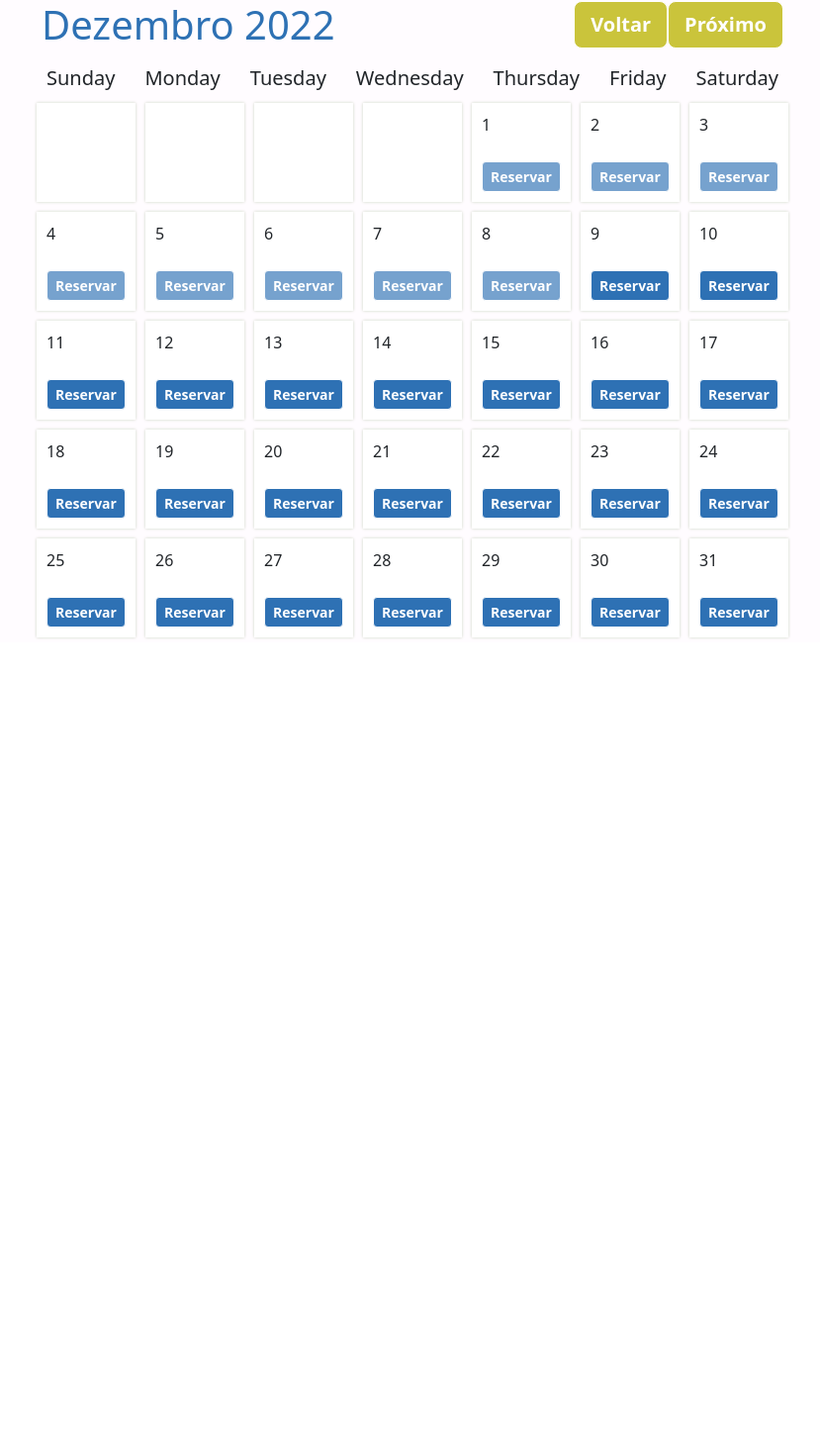
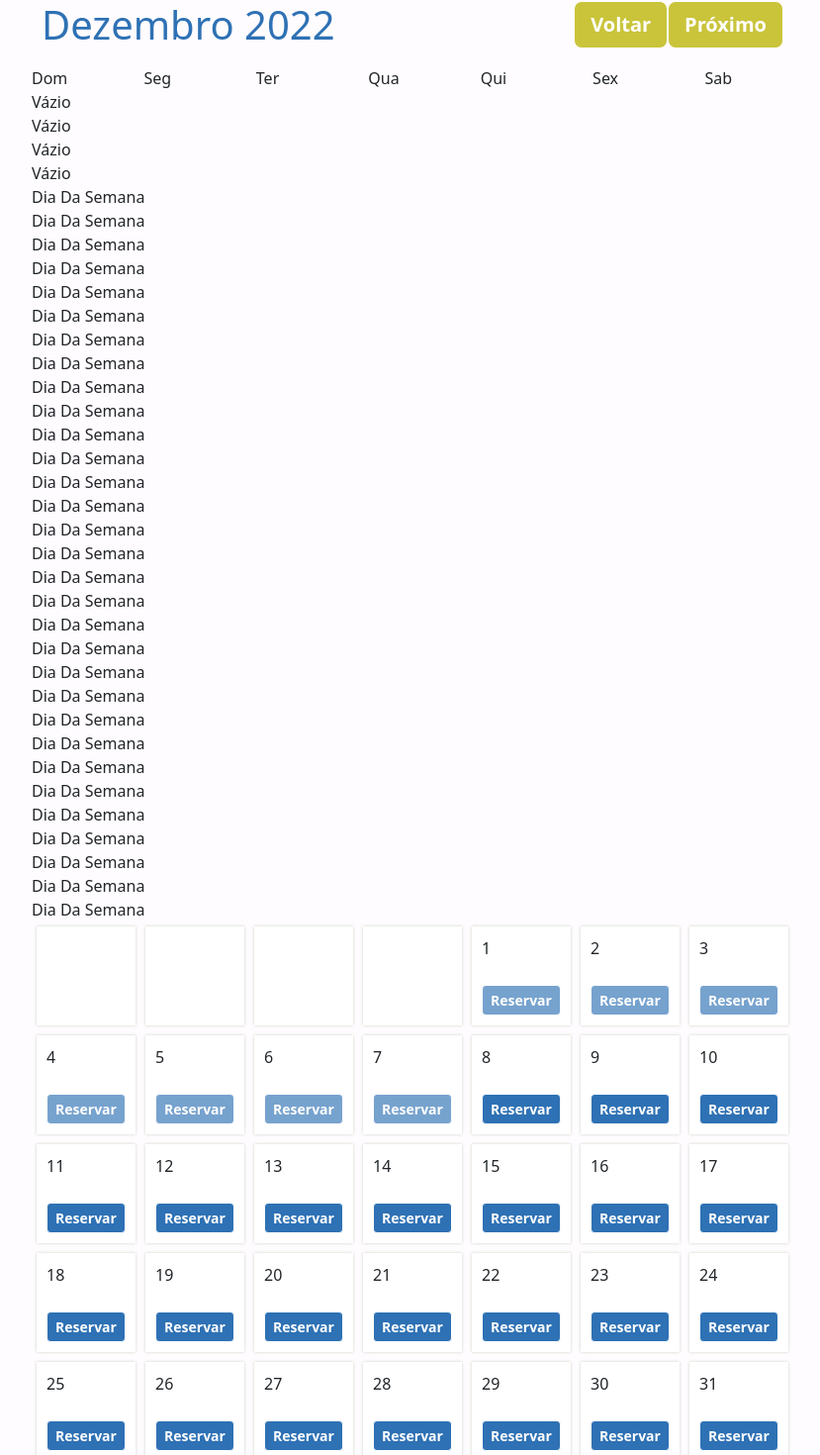
Before and after one commit to matheusrgg/calendario, an Angular app: page /calendario in a window 1280 px wide. Shown: the part 59-1529 px from the top of the page at 99% size, without its empty margins (223-1052 px from the left). Before the commit the page ends 800 px from the top, so only its background shows below. Built offline with nearby package versions, Linux system fonts and the light colour scheme.

Commit message:
calendario: tentativa manual de tranformar em tabela

```diff
--- a/src/app/pages/calendario/calendario.component.css
+++ b/src/app/pages/calendario/calendario.component.css
@@ -7,9 +7,7 @@ body {
 
 #header {
   padding: 10px;
-  /* color: #d36c6c; */
   font-size: 26px;
-  /* font-family: sans-serif; */
   display: flex;
   justify-content: space-between;
 }
@@ -29,7 +27,6 @@ body {
 #weekdays {
   width: 100%;
   display: flex;
-  /* color: #247BA0; */
   justify-content: space-around;
 }
 
--- a/src/app/pages/calendario/calendario.component.html
+++ b/src/app/pages/calendario/calendario.component.html
@@ -1,4 +1,5 @@
 <body>
+
   <div id="container">
     <div id="header">
       <h1>{{ dateDisplay | titlecase}}</h1>
@@ -8,25 +9,59 @@
       </div>
     </div>
 
-    <div id="weekdays">
-      <h5>Sunday</h5>
-      <h5>Monday</h5>
-      <h5>Tuesday</h5>
-      <h5>Wednesday</h5>
-      <h5>Thursday</h5>
-      <h5>Friday</h5>
-      <h5>Saturday</h5>
-    </div>
-    <div id="calendar">
-      <div *ngFor="let day of daysArr" class="day">
-        {{day.value === 'padding' ? '' : day.value}}
-        <button [disabled]="!day.dataVelha" *ngIf="day.value  != 'padding'" [routerLink]="['/calendario', day.date]"
-          (click)=" openModal()" id="reserva" class="btn btn-sm btn-secondary fw-bold border-white ">Reservar</button>
+
+
+      <div id="calendar-content" class="calendar-cells">
+
+        <div id="table-header">
+          <div class="row">
+            <div class="col">Dom</div>
+            <div class="col">Seg</div>
+            <div class="col">Ter</div>
+            <div class="col">Qua</div>
+            <div class="col">Qui</div>
+            <div class="col">Sex</div>
+            <div class="col">Sab</div>
+          </div>
+        </div>
+
+        <div id="calendar-table" class="animated fadeInRight" [innerHTML]="tableRow ">
+          <!-- <div [innerHTML]="tableRow "></div> -->
+          {{tableRow}}
+
+        </div>
+
       </div>
-    </div>
+
+
+    <div id="calendar" >
+        <div *ngFor="let day of daysArr" class="day" >
+
+          {{day.value === 'padding' ? '' : day.value}}
+          <button
+
+          [disabled]="day.value < getDay"
+          *ngIf="day.value  != 'padding'"
+          [routerLink]="['/calendario', day.date]"
+          (click)=" openModal()"
+             id="reserva"
+
+
+          class="btn btn-sm btn-secondary fw-bold border-white "
+          >Reservar</button>
+        </div>
+      </div>
   </div>
+
+
+
   <ng-container *ngIf="showModal">
     <app-modal-reservar-hora (mandarFecharModal)="onFecharModal($event)"></app-modal-reservar-hora>
   </ng-container>
+
+
+
+
+
   <script src="./script.js"></script>
 </body>
--- a/src/app/pages/calendario/calendario.component.ts
+++ b/src/app/pages/calendario/calendario.component.ts
@@ -1,4 +1,4 @@
-import { Component } from '@angular/core';
+import { Component, Renderer2 } from '@angular/core';
 import { ReservasService } from 'src/app/services/reservas.service';
 
 @Component({
@@ -17,9 +17,18 @@ export class CalendarioComponent {
 
   nav = 0
 
+  emptyArrSemanaSemData:any = []
+  diaDaSemana = 20
+  colEmptyDiaSemana = ''
+  // `<div class="col">Vázio</div> <div class="col">Vázio</div>` + `<div class="col">Vázio</div>`
+  colDiaSemana = ""
+  colRow = `<div class="row">${this.colEmptyDiaSemana || this.colDiaSemana}</div>`
+  tableRow = ''
+
 
 constructor(
-  private reservasService : ReservasService
+  private reservasService : ReservasService,
+  private renderer2:Renderer2
 ){
 
 }
@@ -28,6 +37,10 @@ constructor(
 
   ngOnInit() {
     this.configDatas()
+    // this.colEmptyDiaSemana += `<div class="col">Vázio</div>`
+
+
+
   }
 
   backMonth() {
@@ -59,6 +72,8 @@ constructor(
 
     const firstDayOfMonth = new Date(year, month, 1);
     const daysInMonth = new Date(year, month + 1, 0).getDate();
+    console.log("days int the month igual a last Day neh?" ,daysInMonth );
+
     const dateString = firstDayOfMonth.toLocaleDateString('pt-br', {
       weekday: 'long',
       year: 'numeric',
@@ -68,7 +83,28 @@ constructor(
   console.log("object", dateString);
     this.dateDisplay = `${dt.toLocaleDateString('pt-br', { month: 'long' })} ${year}`;
     const  paddingDays = this.weekdays.indexOf(dateString.split(', ')[0])
+    console.log("o que tem nesse padding Days?", paddingDays);
     //cont daysFullCalendar = paddingDays + daysInMonth
+
+
+
+
+    //esse for loop vai da 4 dias da semana
+    for (let i = 0; i < (paddingDays || 7); i++) {
+     this.colEmptyDiaSemana += `<div class="col">Vázio</div>`
+    }
+
+    //esse for loop vai da 31 dias
+    //preciso colocar a regra de quebrar
+    //antes preciso criar uma row aqui em cima neh
+    for (let i = 0; i < daysInMonth ; i++){
+      this.colDiaSemana += `<div class="col">Dia Da Semana</div>`
+    }
+    console.log("colDiaSemana", this.colDiaSemana);
+    this.tableRow = this.colEmptyDiaSemana + this.colDiaSemana
+    console.log("quebrou de vez", this.tableRow);
+console.log("como ta essa srting com os dias vazios", this.colEmptyDiaSemana);
+
     this.preencherCalendario(paddingDays, daysInMonth , month, year)
   }
 
```
